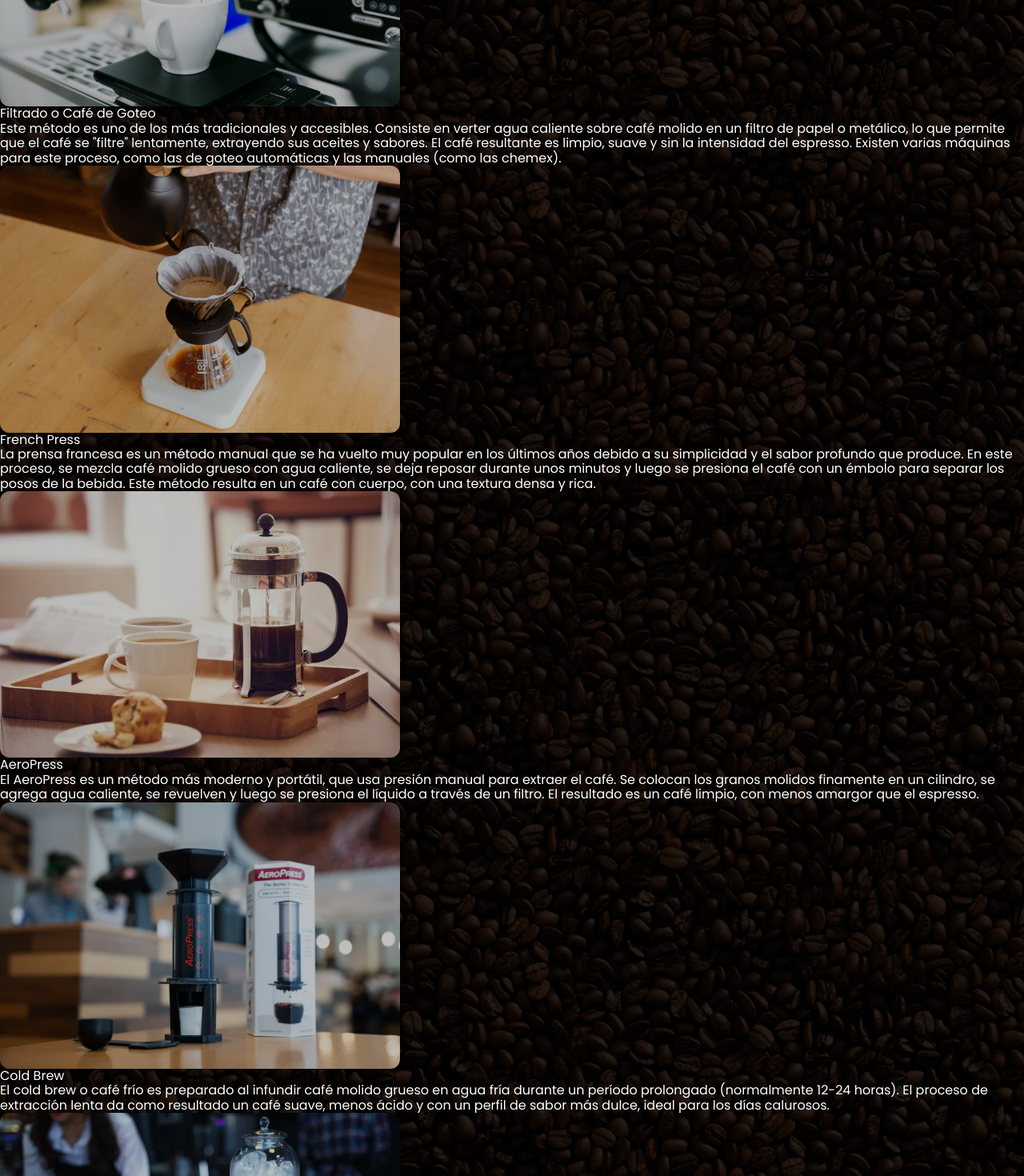
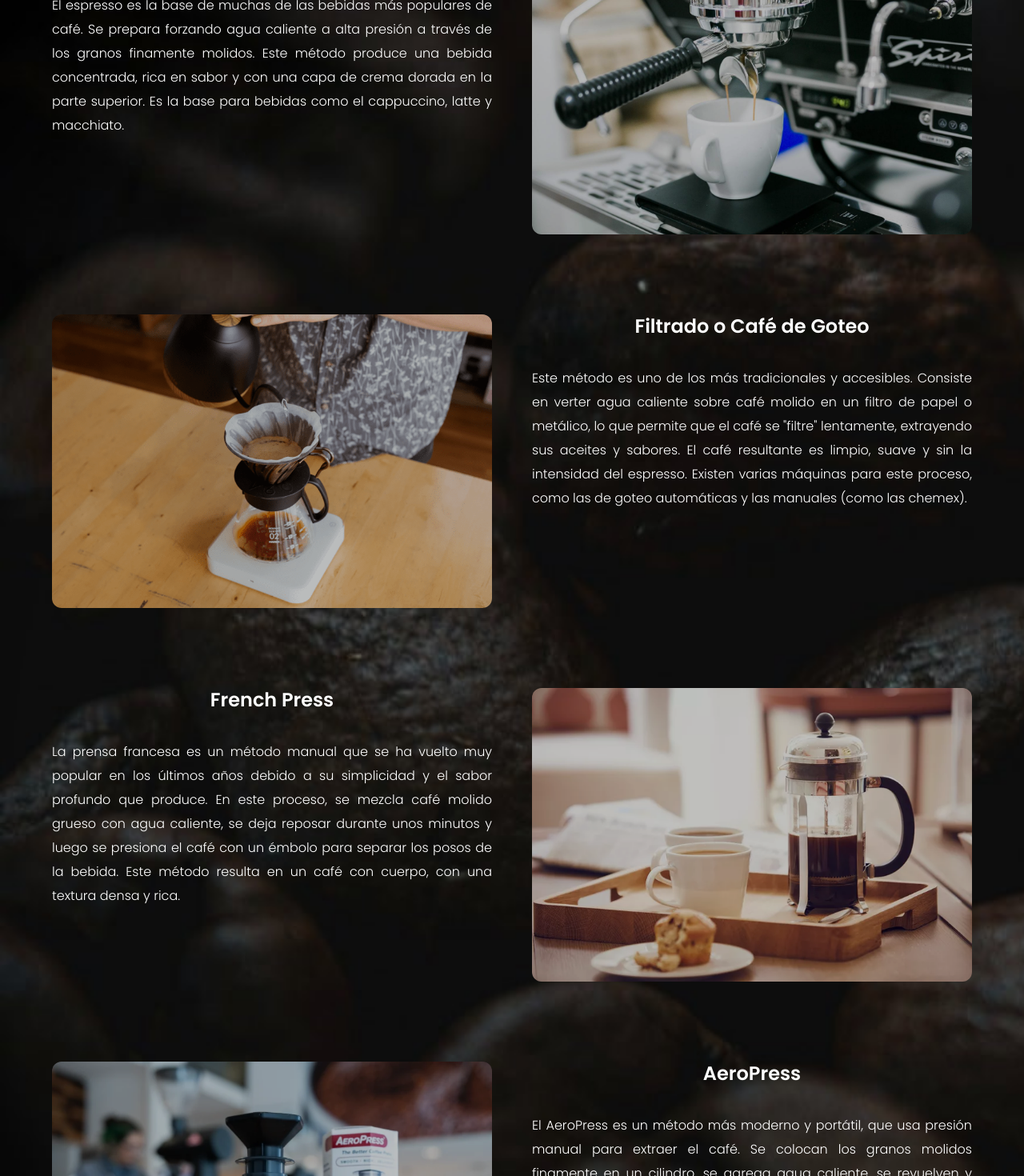
Before and after one commit to JorgeNeder97/just-coffee, a Next.js app: page / in a window 1280 px wide. Shown: the part 3560-5030 px from the top of the page at 80% size. Built offline with nearby package versions, Linux system fonts and the light colour scheme; no server answers; the database is empty.

Commit message:
Dando estilo a MetodosPreparacion.tsx

```diff
--- a/src/app/globals.css
+++ b/src/app/globals.css
@@ -43,6 +43,20 @@
     color: var(--color-red-700);
     cursor: not-allowed;
   }
+  .methodContent {
+    display: flex;
+    flex-flow: row nowrap;
+    align-items: start;
+    justify-content: center;
+    gap: 50px;
+  }
+  .methodTextContent {
+    display: flex;
+    flex-direction: column;
+    align-items: center;
+    gap: 35px;
+    text-align: justify;
+  }
 }
 
 
--- a/src/app/page.tsx
+++ b/src/app/page.tsx
@@ -19,7 +19,7 @@ const Home = () => {
             <section id="historia" className="relative w-full bg-[url(/HistoriaBackground.jpg)] bg-contain">
                 <Historia />
             </section>
-            <section id="metodosPreparacion" className="relative w-full bg-[url(/HistoriaBackground.jpg)] bg-contain">
+            <section id="metodosPreparacion" className="relative w-full bg-[url(/Contact.jpg)] bg-cover">
                 <MetodosPreparacion />
             </section>
             <section id="variedad" className="relative w-full bg-[url(/DefaultBackground.jpg)] bg-contain">
@@ -27,7 +27,7 @@ const Home = () => {
                 <Variedad />
             </Suspense>
             </section>
-            <section className="relative w-full bg-[url(/contact.jpg)] bg-cover bg-top" id="contacto">
+            <section id="contacto" className="relative w-full bg-[url(/contact.jpg)] bg-cover bg-top">
                 <ContactClient />
             </section>
         </div>
--- a/src/components/HistoriaContent.tsx
+++ b/src/components/HistoriaContent.tsx
@@ -12,7 +12,7 @@ const HistoriaContent = () => {
                 origin: 'bottom',
                 duration: 2000,
                 distance: '30px',
-                delay: 500,
+                delay: 100,
                 beforeReveal(domEl) {
                     if (domEl instanceof HTMLElement) {
                         domEl.style.transform = '';
--- a/src/components/MetodosPreparacion.tsx
+++ b/src/components/MetodosPreparacion.tsx
@@ -1,42 +1,42 @@
 const MetodosPreparacion = () => {
     return (
-        <div>
+        <div className="flex flex-col place-items-center place-content-center lg:gap-[100px] lg:py-[100px]">
             <h3 className="lg:text-[32px] font-semibold">Métodos de Preparación</h3>
-            <div className="flex flex-col place-items-center place-content-center">
-                <div>
-                    <div>
-                        <h4>Café Espresso</h4>
-                        <p>El espresso es la base de muchas de las bebidas más populares de café. Se prepara forzando agua caliente a alta presión a través de los granos finamente molidos. Este método produce una bebida concentrada, rica en sabor y con una capa de crema dorada en la parte superior. Es la base para bebidas como el cappuccino, latte y macchiato.</p>
+            <div className="flex flex-col place-items-center place-content-center lg:gap-[100px]">
+                <div className="methodContent">
+                    <div className="methodTextContent order-1 lg:w-[550px] lg:leading-[30px]">
+                        <h4 className=" lg:text-[24px] font-semibold">Café Espresso</h4>
+                        <p className="lg:text-[16px] font-thin">El espresso es la base de muchas de las bebidas más populares de café. Se prepara forzando agua caliente a alta presión a través de los granos finamente molidos. Este método produce una bebida concentrada, rica en sabor y con una capa de crema dorada en la parte superior. Es la base para bebidas como el cappuccino, latte y macchiato.</p>
                     </div>
-                    <img src="/Mespresso.jpg" className="lg:w-[500px] rounded-xl brightness-75" alt="Café Espresso" />
+                    <img src="/Mespresso.jpg" className="order-2 lg:w-[550px] rounded-xl brightness-75" alt="Café Espresso" />
                 </div>
-                <div>
-                    <div>
-                        <h4>Filtrado o Café de Goteo</h4>
-                        <p>Este método es uno de los más tradicionales y accesibles. Consiste en verter agua caliente sobre café molido en un filtro de papel o metálico, lo que permite que el café se "filtre" lentamente, extrayendo sus aceites y sabores. El café resultante es limpio, suave y sin la intensidad del espresso. Existen varias máquinas para este proceso, como las de goteo automáticas y las manuales (como las chemex).</p>
+                <div className="methodContent">
+                    <div className="methodTextContent order-2 lg:w-[550px] lg:leading-[30px]">
+                        <h4 className=" lg:text-[24px] font-semibold">Filtrado o Café de Goteo</h4>
+                        <p className="lg:text-[16px] font-thin">Este método es uno de los más tradicionales y accesibles. Consiste en verter agua caliente sobre café molido en un filtro de papel o metálico, lo que permite que el café se "filtre" lentamente, extrayendo sus aceites y sabores. El café resultante es limpio, suave y sin la intensidad del espresso. Existen varias máquinas para este proceso, como las de goteo automáticas y las manuales (como las chemex).</p>
                     </div>
-                    <img src="/Mgoteo.png" className="lg:w-[500px] rounded-xl brightness-75" alt="Café de Goteo" />
+                    <img src="/Mgoteo.png" className="order-1 lg:w-[550px] rounded-xl brightness-75" alt="Café de Goteo" />
                 </div>
-                <div>
-                    <div>
-                        <h4>French Press</h4>
-                        <p>La prensa francesa es un método manual que se ha vuelto muy popular en los últimos años debido a su simplicidad y el sabor profundo que produce. En este proceso, se mezcla café molido grueso con agua caliente, se deja reposar durante unos minutos y luego se presiona el café con un émbolo para separar los posos de la bebida. Este método resulta en un café con cuerpo, con una textura densa y rica.</p>
+                <div className="methodContent">
+                    <div className="methodTextContent order-1 lg:w-[550px] lg:leading-[30px]">
+                        <h4 className=" lg:text-[24px] font-semibold">French Press</h4>
+                        <p className="lg:text-[16px] font-thin">La prensa francesa es un método manual que se ha vuelto muy popular en los últimos años debido a su simplicidad y el sabor profundo que produce. En este proceso, se mezcla café molido grueso con agua caliente, se deja reposar durante unos minutos y luego se presiona el café con un émbolo para separar los posos de la bebida. Este método resulta en un café con cuerpo, con una textura densa y rica.</p>
                     </div>
-                    <img src="/MfrenchPress.webp" className="lg:w-[500px] rounded-xl brightness-75" alt="" />
+                    <img src="/MfrenchPress.webp" className="order-2 lg:w-[550px] rounded-xl brightness-75" alt="" />
                 </div>
-                <div>
-                    <div>
-                        <h4>AeroPress</h4>
-                        <p>El AeroPress es un método más moderno y portátil, que usa presión manual para extraer el café. Se colocan los granos molidos finamente en un cilindro, se agrega agua caliente, se revuelven y luego se presiona el líquido a través de un filtro. El resultado es un café limpio, con menos amargor que el espresso.</p>
+                <div className="methodContent">
+                    <div className="methodTextContent order-2 lg:w-[550px] lg:leading-[30px]">
+                        <h4 className=" lg:text-[24px] font-semibold">AeroPress</h4>
+                        <p className="lg:text-[16px] font-thin">El AeroPress es un método más moderno y portátil, que usa presión manual para extraer el café. Se colocan los granos molidos finamente en un cilindro, se agrega agua caliente, se revuelven y luego se presiona el líquido a través de un filtro. El resultado es un café limpio, con menos amargor que el espresso.</p>
                     </div>
-                    <img src="/MaeroPress.webp" className="lg:w-[500px] rounded-xl brightness-75" alt="" />
+                    <img src="/MaeroPress.webp" className="order-1 lg:w-[550px] rounded-xl brightness-75" alt="" />
                 </div>
-                <div>
-                    <div>
-                        <h4>Cold Brew</h4>
-                        <p>El cold brew o café frío es preparado al infundir café molido grueso en agua fría durante un período prolongado (normalmente 12-24 horas). El proceso de extracción lenta da como resultado un café suave, menos ácido y con un perfil de sabor más dulce, ideal para los días calurosos.</p>
+                <div className="methodContent">
+                    <div className="methodTextContent order-1 lg:w-[550px] lg:leading-[30px]">
+                        <h4 className=" lg:text-[24px] font-semibold">Cold Brew</h4>
+                        <p className="lg:text-[16px] font-thin">El cold brew o café frío es preparado al infundir café molido grueso en agua fría durante un período prolongado (normalmente 12-24 horas). El proceso de extracción lenta da como resultado un café suave, menos ácido y con un perfil de sabor más dulce, ideal para los días calurosos.</p>
                     </div>
-                    <img src="/McoldBrew.webp" className="lg:w-[500px] rounded-xl brightness-75" alt="" />
+                    <img src="/McoldBrew.webp" className="order-2 lg:w-[550px] rounded-xl brightness-75" alt="" />
                 </div>
             </div>
         </div>
```
